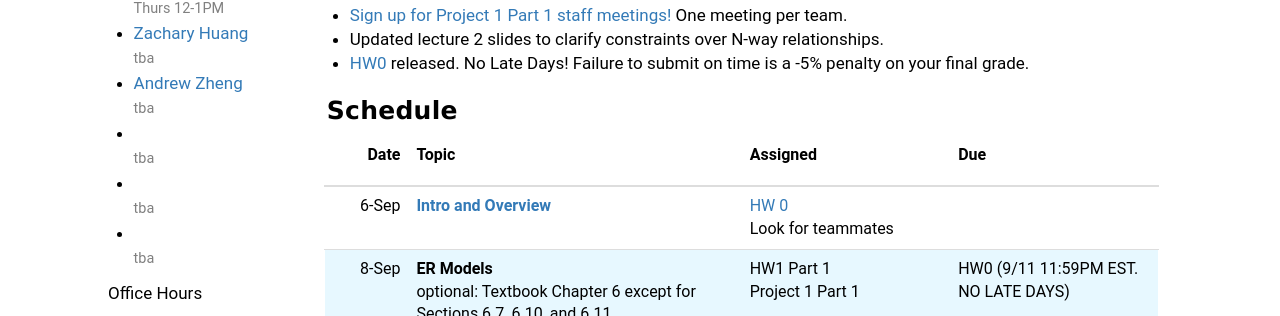
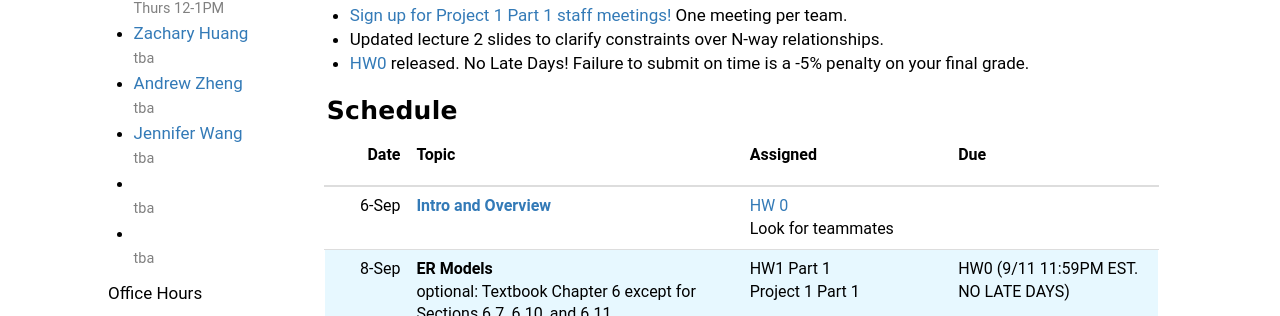
Before and after one commit to andrewzheng5/w4111.github.io, a Jekyll site: the page built from index.md, in a window 1280 px wide and 900 px high, scrolled down 349 px. Shown: the part 137-453 px from the top of the window. Built offline with Jekyll 4.4.1, drawn with Linux system fonts in a browser that asks for light colours.

Commit message:
lazy commit msg

```diff
--- a/_includes/index_left.md
+++ b/_includes/index_left.md
@@ -18,7 +18,7 @@
   <small>tba</small>
 * [Andrew Zheng](#)
   <small>tba</small>
-* [](#)
+* [Jennifer Wang](#)
   <small>tba</small>
 * [](#)
   <small>tba</small>
```
